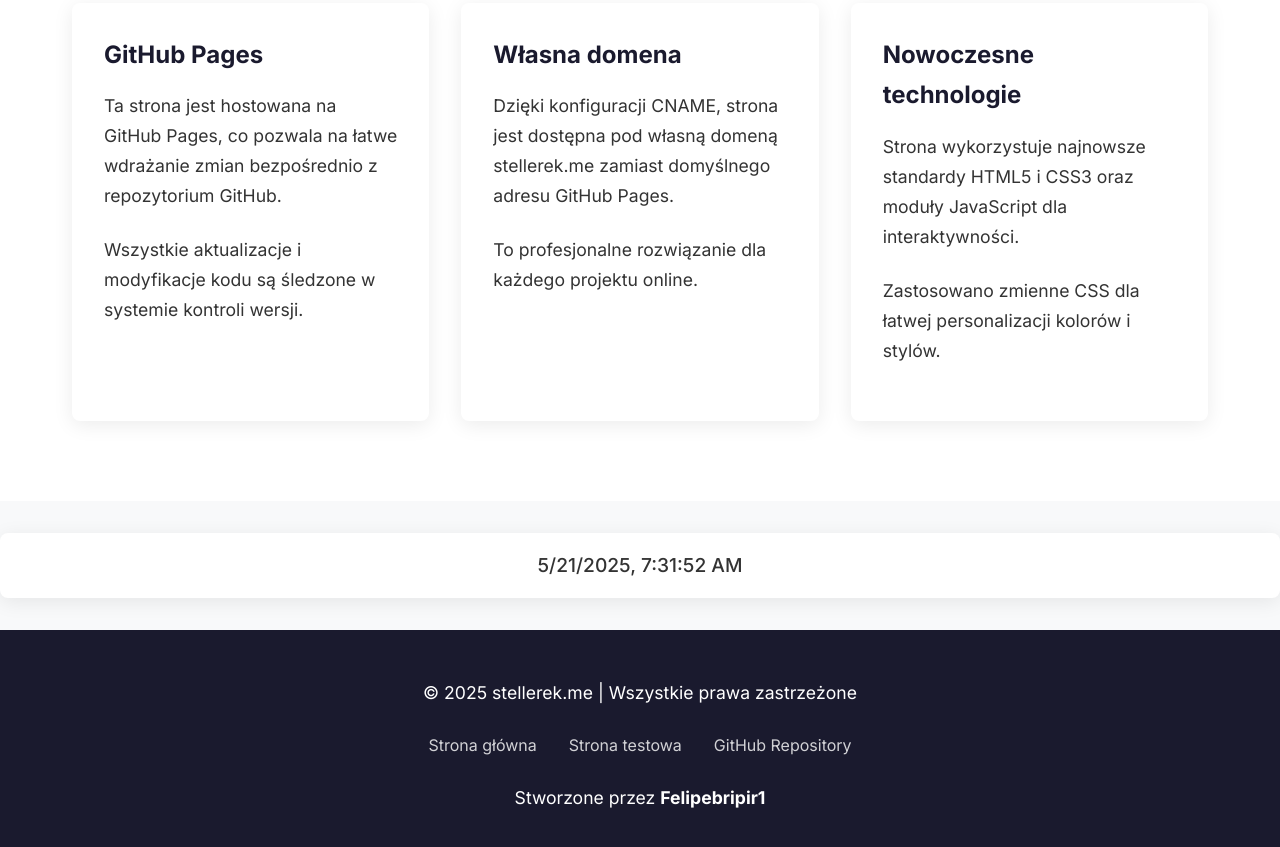
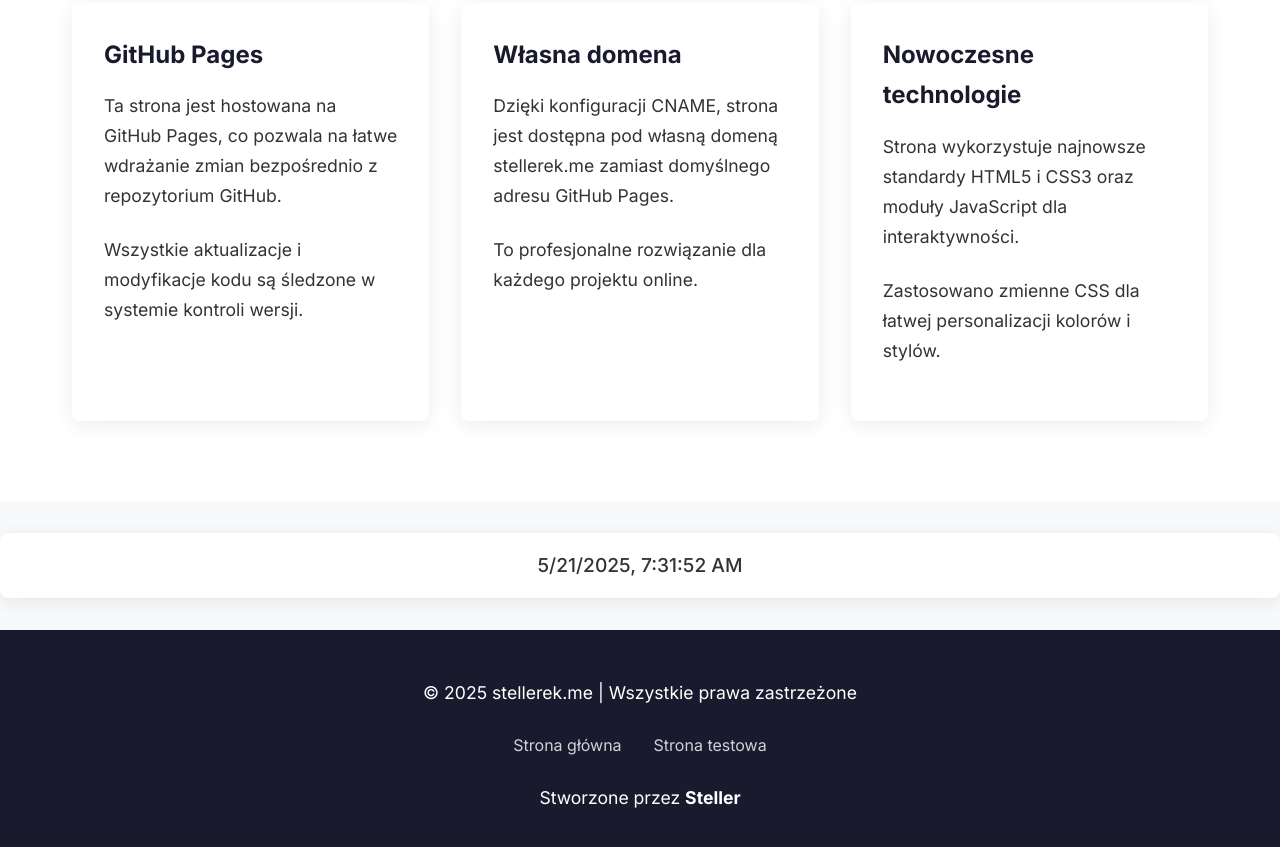
Before and after one commit to Felipebripir1/Felipebripir1.github.io, a plain HTML site: page index.html in a window 1280 px wide. Shown: the part 1523-2370 px from the top of the page. Drawn offline with Linux system fonts and the light colour scheme.

Commit message:
Update index.html

```diff
--- a/index.html
+++ b/index.html
@@ -27,7 +27,7 @@
     <section class="hero fadeIn">
         <div class="container">
             <div class="hero-text">
-                <h1>Minimalistyczny design.<br>Maksymalne wrażenia.</h1>
+                <h1>Minimalistyczny design.<br>Maksymalne wrażenia.Popiel chuj</h1>
                 <p class="subtitle">Nowoczesna strona stworzona z myślą o czystości i elegancji. Przedstawiam prosty, ale efektywny sposób na prezentację treści online.</p>
                 <a href="#features" class="btn">Odkryj możliwości</a>
                 <a href="test.html" class="btn btn-outline" style="margin-left: 1rem;">Strona testowa</a>
@@ -101,9 +101,8 @@
             <ul class="footer-links">
                 <li><a href="index.html">Strona główna</a></li>
                 <li><a href="test.html">Strona testowa</a></li>
-                <li><a href="https://github.com/Felipebripir1/Felipebripir1.github.io" target="_blank">GitHub Repository</a></li>
             </ul>
-            <p>Stworzone przez <strong>Felipebripir1</strong></p>
+            <p>Stworzone przez <strong>Steller</strong></p>
         </div>
     </footer>
 
```
